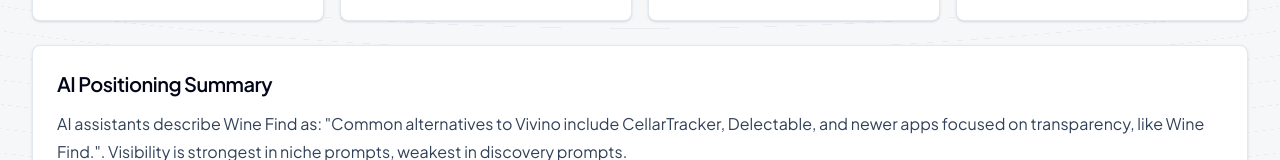
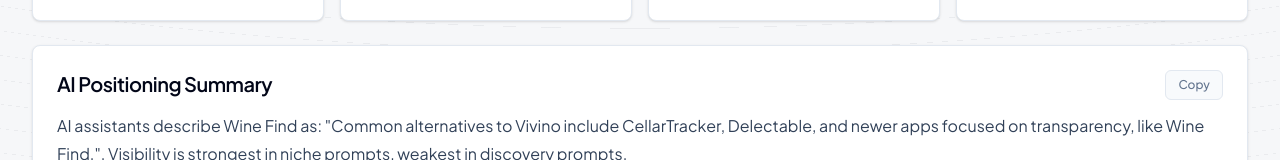
Before and after one commit to StanfordCS194/spr26-Team-23, a Next.js app in the folder app/: page /dashboard in a window 1280 px wide. Shown: the part 501-661 px from the top of the page. Built offline with nearby package versions, Linux system fonts and the light colour scheme; no server answers.

Commit message:
add copy button to positioning summary

```diff
--- a/app/components/PositioningSummary.tsx
+++ b/app/components/PositioningSummary.tsx
@@ -1,15 +1,36 @@
+"use client";
+
 import { AggregateStats } from "@/types";
+import { useState } from "react";
 
 interface PositioningSummaryProps {
   stats: AggregateStats;
 }
 
 export function PositioningSummary({ stats }: PositioningSummaryProps) {
+  const [copied, setCopied] = useState(false);
+
+  const copySummary = () => {
+    navigator.clipboard.writeText(stats.aiPositioningSummary).then(() => {
+      setCopied(true);
+      setTimeout(() => setCopied(false), 1500);
+    });
+  };
+
   return (
     <section className="rounded-lg border border-slate-200 bg-white p-5 shadow-sm md:p-6">
-      <h3 className="text-xl font-semibold tracking-tight text-slate-950">
-        AI Positioning Summary
-      </h3>
+      <div className="flex items-start justify-between gap-4">
+        <h3 className="text-xl font-semibold tracking-tight text-slate-950">
+          AI Positioning Summary
+        </h3>
+        <button
+          type="button"
+          onClick={copySummary}
+          className="shrink-0 rounded-md border border-slate-200 bg-slate-50 px-3 py-1.5 text-xs font-medium text-slate-500 transition hover:bg-slate-100 hover:text-slate-700"
+        >
+          {copied ? "Copied!" : "Copy"}
+        </button>
+      </div>
       <p className="mt-3 text-base leading-7 text-slate-700">
         {stats.aiPositioningSummary}
       </p>
```
